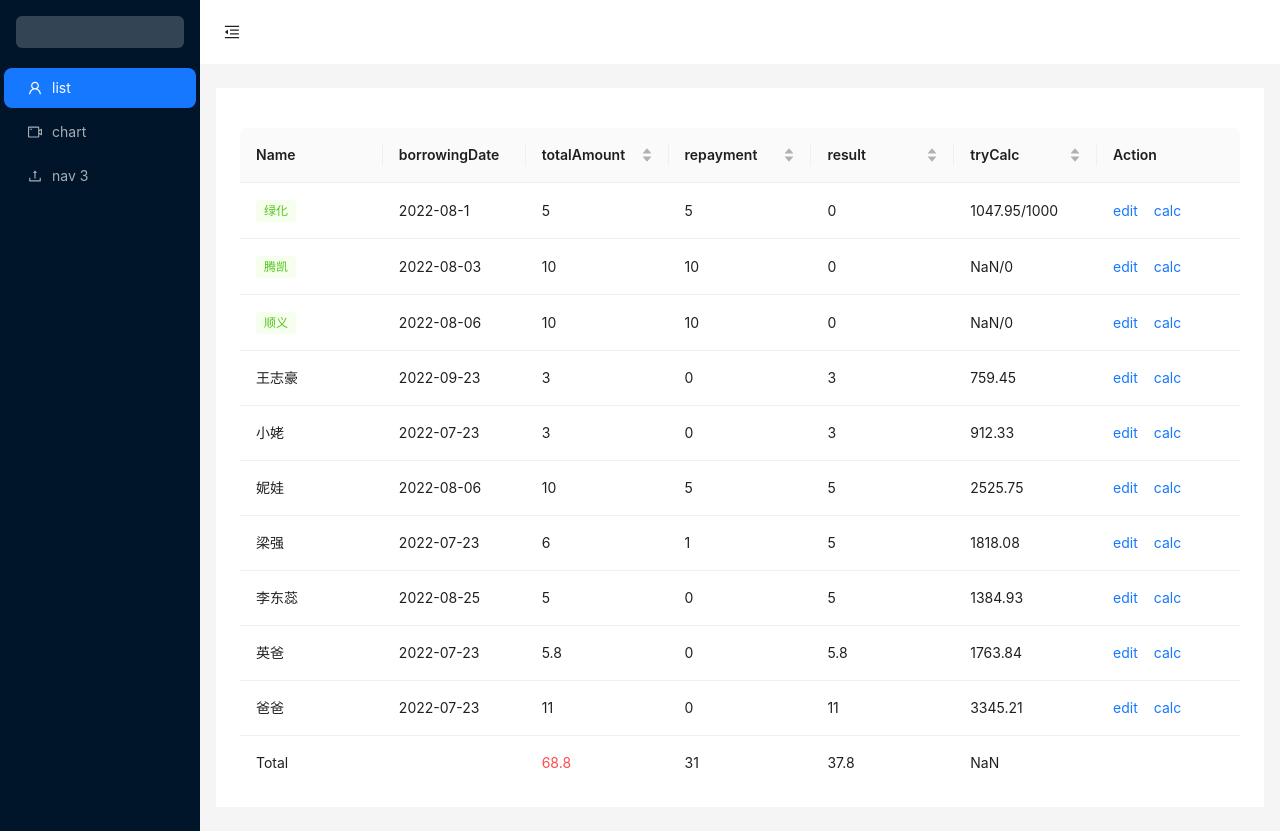
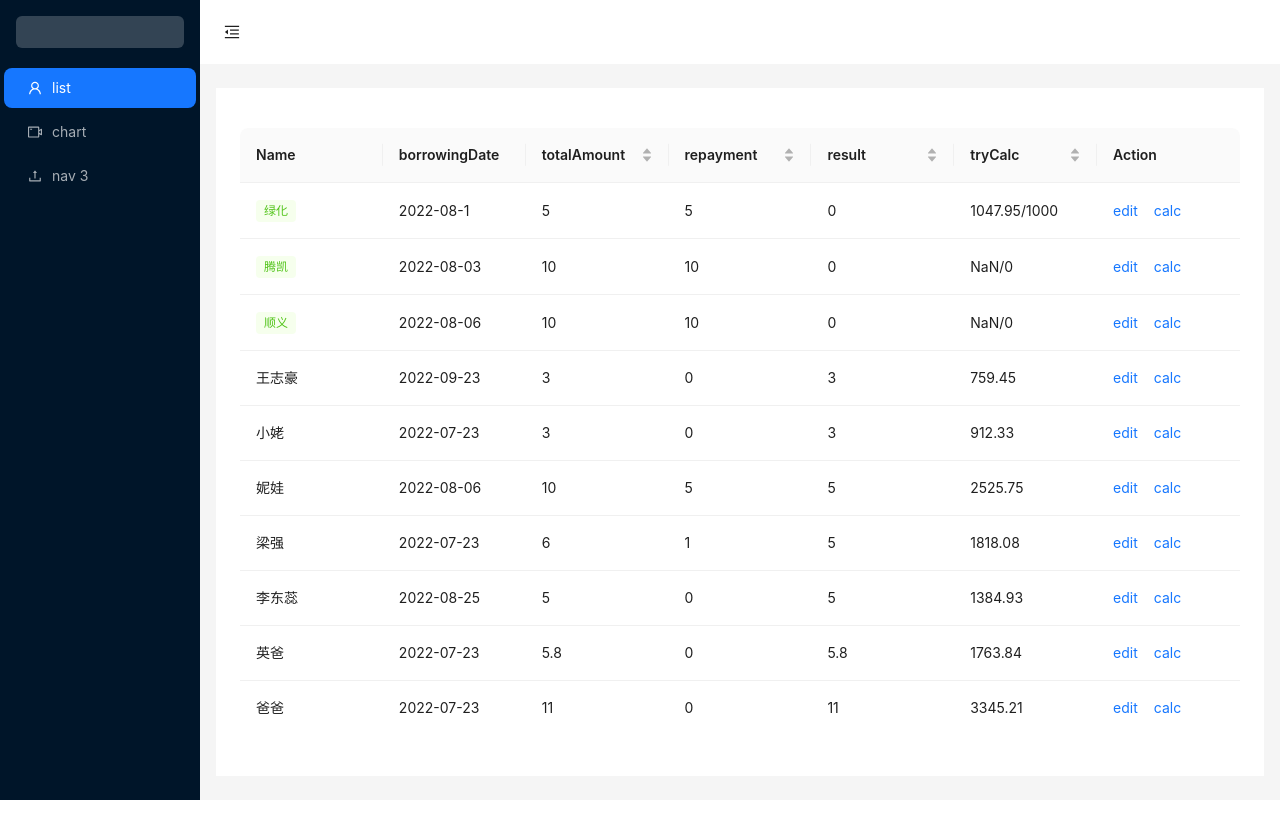
Before and after one commit to hlzpy/debt, a React (Create React App) app: page / in a window 1280 px wide. After the commit the page ends 800 px from the top, so only its background shows below. Built offline with nearby package versions, Linux system fonts and the light colour scheme.

Commit message:
fix table height

```diff
--- a/src/components/DebtList/index.tsx
+++ b/src/components/DebtList/index.tsx
@@ -22,7 +22,7 @@ export interface DataType {
 }
 
 const DebtList: React.FC = () => {
-    const scrollY = window.innerHeight - 200; // 根据需要进行调整
+    const scrollY = window.innerHeight - 250; // 根据需要进行调整
 
     const columns: ColumnsType<DataType> = [
         {
```
